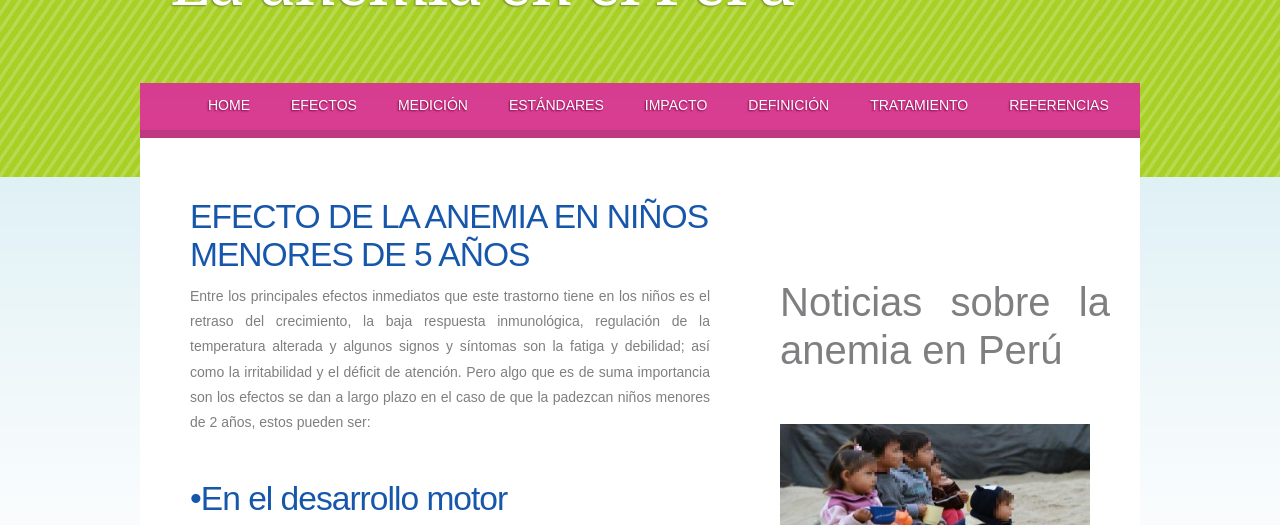
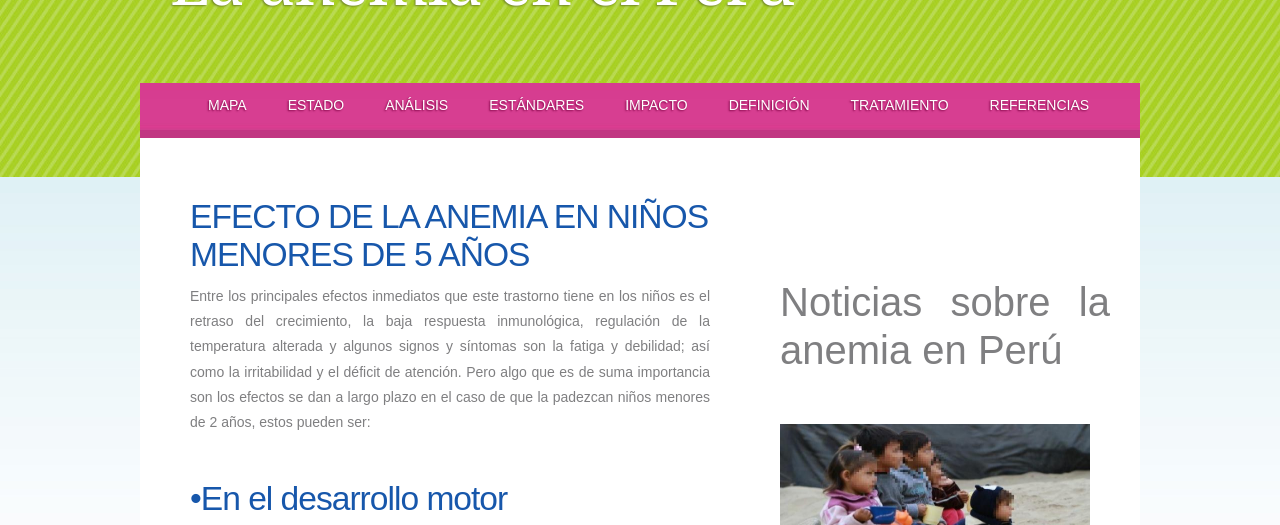
Before and after one commit to Gianmsk/Anemia3, a plain HTML site: page efectos.html in a window 1280 px wide. Shown: the part 223-748 px from the top of the page. Drawn offline with Linux system fonts and the light colour scheme.

Commit message:
Update efectos.html

```diff
--- a/efectos.html
+++ b/efectos.html
@@ -23,9 +23,9 @@
 	<!-- end #header -->
 	<div id="menu">
 		<ul>
-			<li class="current_page_item"><a href="index.html">Home</a></li>
-			<li><a href="efectos.html">Efectos</a></li>
-			<li><a href="medicion.html">Medici&oacuten</a></li>
+			<li class="current_page_item"><a href="index.html">Mapa</a></li>
+			<li><a href="efectos.html">Estado</a></li>
+			<li><a href="medicion.html">Análisis</a></li>
 			<li><a href="estandares.html">Est&aacutendares</a></li>
 			<li><a href="impacto.html">Impacto</a></li>
 			<li><a href="def.html">Definición</a></li>
```
